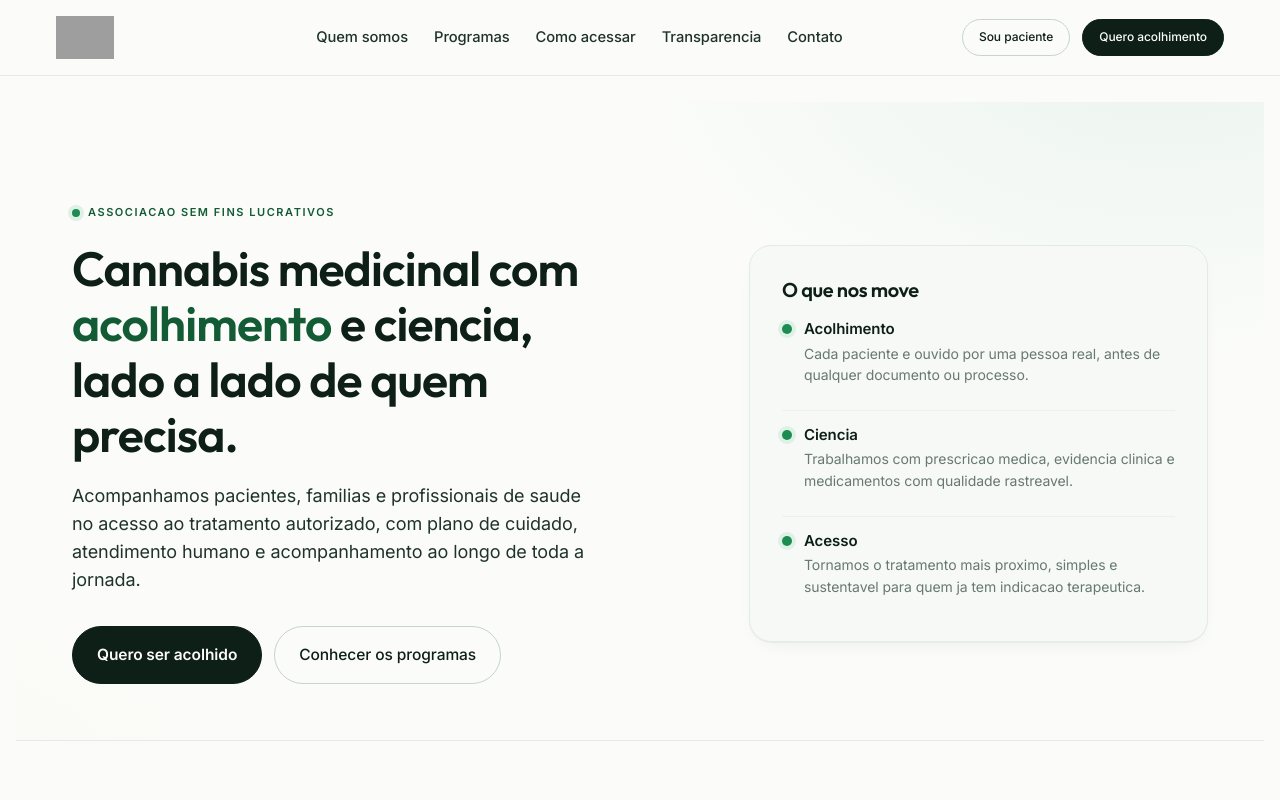
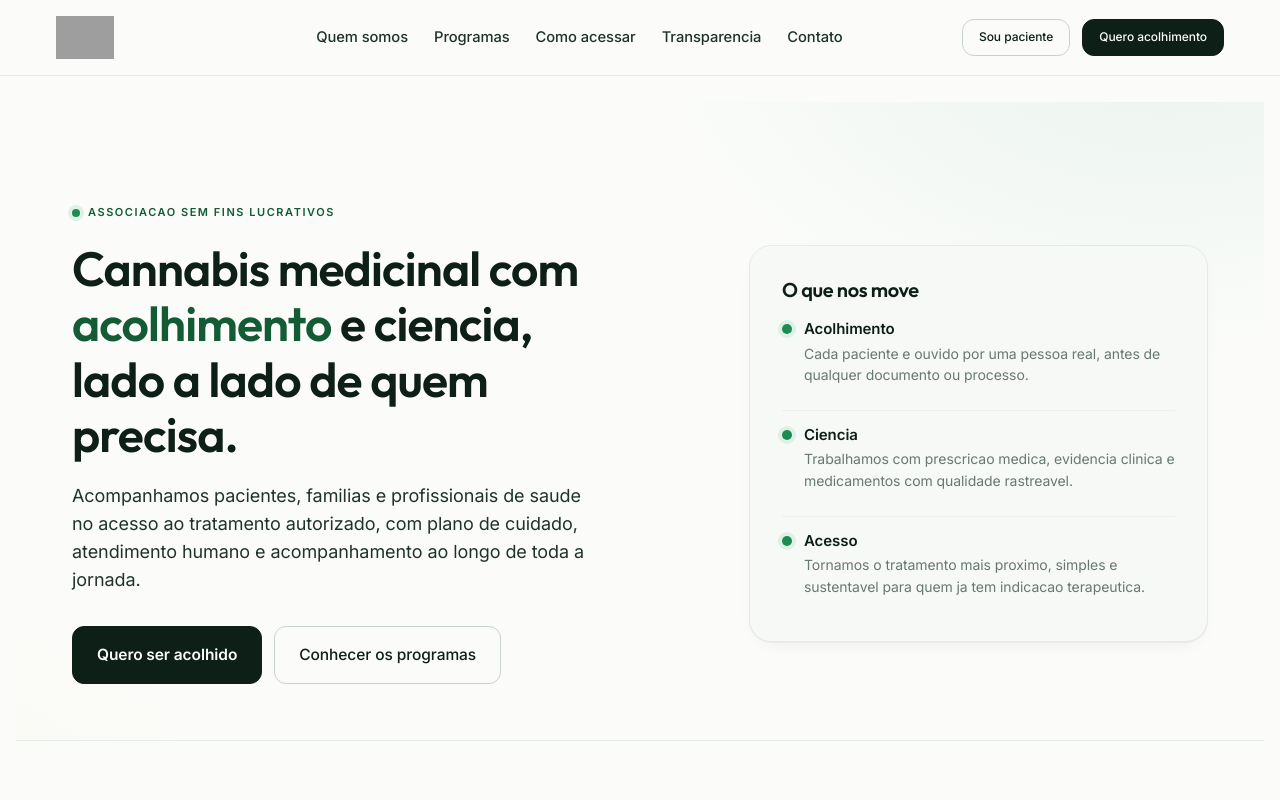
Before and after one commit to tyagow/associacao-verde-prototype, a Next.js app: page / in a window 1280 px wide. Shown: the top 800 px of the page. Built offline with nearby package versions, Linux system fonts and the light colour scheme; grey boxes are pictures that could not be loaded.

Commit message:
chore(ui): consistent subtle rounding (--r-md) on all buttons; keep pill for tags/chips/progress

```diff
--- a/app/admin/components/AuditTimeline.module.css
+++ b/app/admin/components/AuditTimeline.module.css
@@ -15,7 +15,7 @@
   align-items: center;
   gap: 6px;
   padding: 6px 12px;
-  border-radius: 999px;
+  border-radius: var(--r-md, 12px);
   border: 1px solid var(--line, #e3ebe6);
   background: #fff;
   color: var(--ink, #0d1f17);
@@ -47,7 +47,7 @@
   font-variant-numeric: tabular-nums;
   font-size: 11px;
   background: rgba(13, 31, 23, 0.06);
-  border-radius: 999px;
+  border-radius: var(--r-pill, 999px);
   padding: 1px 8px;
   color: var(--muted, #687970);
 }
--- a/app/admin/components/GateDetail.module.css
+++ b/app/admin/components/GateDetail.module.css
@@ -56,7 +56,7 @@
   background: var(--paper-warm, #f7f9f6);
   border: 1px solid var(--line, #e3ebe6);
   color: var(--muted, #687970);
-  border-radius: 999px;
+  border-radius: var(--r-md, 12px);
   padding: 6px 14px;
   font-size: 12px;
   cursor: pointer;
--- a/app/components/landing/Landing.module.css
+++ b/app/components/landing/Landing.module.css
@@ -67,7 +67,7 @@
   align-items: center;
   gap: var(--sp-2);
   padding: var(--sp-2) var(--sp-4);
-  border-radius: var(--r-pill);
+  border-radius: var(--r-md);
   border: 1px solid var(--line-strong);
   background: var(--paper);
   color: var(--ink);
@@ -178,7 +178,7 @@
   justify-content: center;
   gap: var(--sp-2);
   padding: var(--sp-4) var(--sp-6);
-  border-radius: var(--r-pill);
+  border-radius: var(--r-md);
   background: var(--ink);
   color: var(--paper);
   text-decoration: none;
@@ -202,7 +202,7 @@
   justify-content: center;
   gap: var(--sp-2);
   padding: var(--sp-4) var(--sp-6);
-  border-radius: var(--r-pill);
+  border-radius: var(--r-md);
   background: transparent;
   color: var(--ink);
   text-decoration: none;
--- a/app/globals.css
+++ b/app/globals.css
@@ -310,7 +310,7 @@ nav a, nav button {
   padding: 0.45rem 0.9rem;
   border: 1px solid transparent;
   background: transparent;
-  border-radius: var(--r-pill);
+  border-radius: var(--r-md);
   font-size: 0.92rem;
   font-weight: 500;
   letter-spacing: -0.005em;
```
